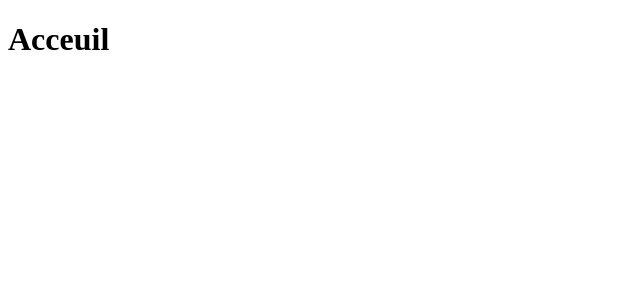
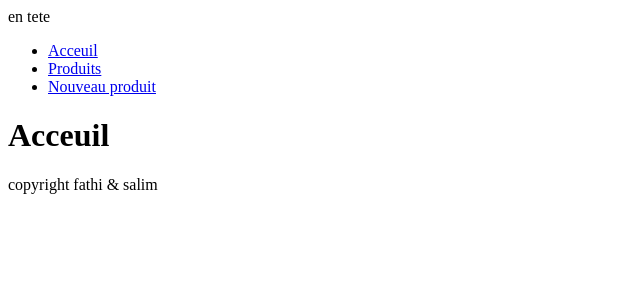
Before and after one commit to abdou16bm/djangoApp1, a Django app: page / in a window 1280 px wide. Shown: the top 300 px of the page, without its empty margins (0-640 px from the left). Run offline with Django 4.2, Linux system fonts and the light colour scheme.

Commit message:
add gabarit template

```diff
--- /dev/null
+++ b/stock/templates/base.html
@@ -0,0 +1,27 @@
+<!DOCTYPE html>
+<html lang="en">
+<head>
+    <meta charset="UTF-8">
+    <title>Title</title>
+</head>
+<body>
+<header>
+    en tete
+</header>
+<nav>
+    <ul>
+        <li><a href="/">Acceuil</a></li>
+        <li><a href="/product/list">Produits</a></li>
+        <li><a href="/product/add">Nouveau produit</a></li>
+    </ul>
+</nav>
+
+{% block content %}
+
+{% endblock%}
+
+<footer>
+    copyright fathi & salim
+</footer>
+</body>
+</html>
--- a/stock/templates/home.html
+++ b/stock/templates/home.html
@@ -1,12 +1,7 @@
-<!DOCTYPE html>
-<html lang="en">
-<head>
-    <meta charset="UTF-8">
-    <title>Title</title>
-</head>
-<body>
+{% extends 'base.html' %}
 
-<h1>Acceuil</h1>
-
-</body>
-</html>
+{% block content %}
+<div class="content">
+    <h1>Acceuil</h1>
+</div>
+{% endblock%}
```
